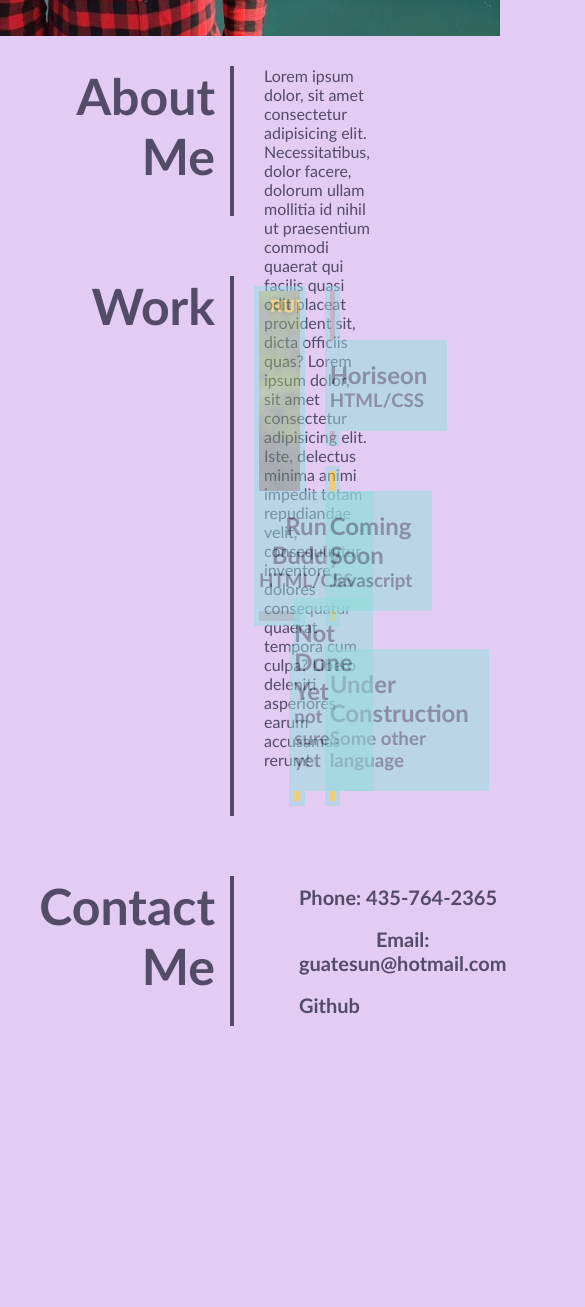
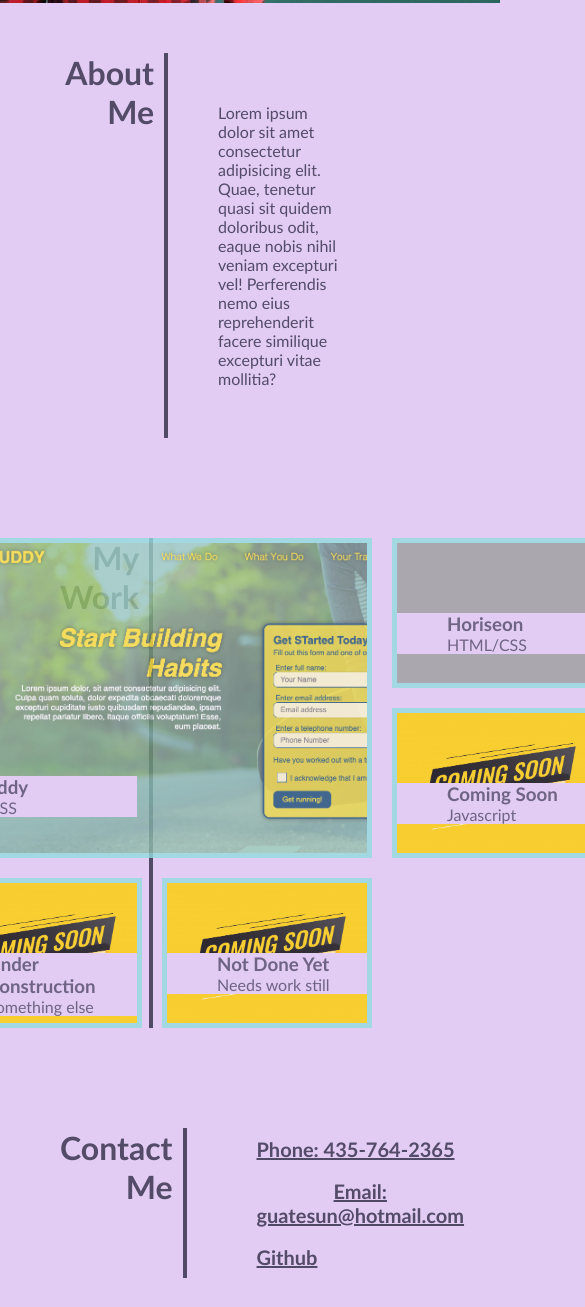
Before and after one commit to Billy4C/MyPortfolio, a plain HTML site: page index.html in a window 390 px wide. Shown: the part 693-2000 px from the top of the page, 585 px wide, since content can reach past the window. Before the commit the page ends 1749 px from the top, so only its background shows below. Drawn offline with Linux system fonts and the light colour scheme; grey boxes are pictures that could not be loaded.

Commit message:
finished everything but the media query

```diff
--- a/assets/style.css
+++ b/assets/style.css
@@ -10,6 +10,7 @@
     margin:0;
     padding:0;
     box-sizing: border-box;
+
 }
 body {
     color:var(--darker);
@@ -92,67 +93,70 @@ header nav ul li a:hover {
     font-weight: bolder;
     width: 300px;
 }
+.hero-text h2 {
+    text-align: center;
+}
 
 #about-me, #work, #contact-me {
     display: flex;
     flex-wrap: wrap;
     justify-content: flex-start;
-    padding:30px;
+    padding:50px;
     flex-flow: row ;
 }
-
-.section-title {
-    font-size: 50px;
-    display:flex;
-    padding-right: 15px;
-    padding-left: 50px;
-    justify-content: flex-end;
-    align-items: flex-start;
-    text-align: right;
-    width: 200px;
+h2 {
+    font-size: xx-large;
+    padding: 0 10px;
+   text-align: right;
 }
 
-.section-text {
+.personal-info {
+    display: flex;
+    position: relative;
+    padding: 0 10px;
+    flex-wrap: wrap;
     border-left: 4px solid var(--darker);
-    height: 150px;
-}
-.flex-row {
-    display: flex;
-    align-items: flex-start;
-    justify-content: flex-end;
-
+    padding: 50px;
+    text-align: left;
+    width: 100%;
+    margin-right: -50px;
 }
 
-.flex-row p {
-    display:flex;
-    padding: 0 30px;
-    border-left: solid 4px var(--darker);
-    align-items: flex-start;
-}
-
-/* grid */
-.work-grid-wrapper {
-    /* display: grid;
-    flex-flow: row; */
-    border: 4px;
-    /* flex-wrap: wrap;
-    box-sizing: border-box;
-    justify-content: flex-end;
-    align-items: flex-start; */
-    border-left: 4px solid var(--darker);
-
-}
 .work-grid-container {
     display: grid;
+    position: relative;
     grid-gap: 20px;
-    margin: 10px;
     grid-auto-flow: row dense;
     grid-template-columns: repeat(3, 1fr);
     grid-template-rows: repeat(3, 1fr);
-    padding: 0 10px;
-    border: 4px;
+    padding: 0 50px;
+    flex-wrap: wrap;
+    width: 80%;
+    border-left: 4px solid var(--darker);
+    justify-content: center;
+    text-decoration: none;
+}
 
+.item-text-main {
+    display:flex;
+    position: relative;
+    padding-right: 50px;
+    padding-left: 0px;
+    justify-content: flex-start;
+    align-items: center;
+    flex-wrap: wrap;
+    width: 200px;
+    left: 0;
+    background-color: var(--background);
+    top: 75%;
+    text-decoration: none;
 }
+.item-text-main:hover {
+    font-weight: bold;
+}
+
+
+
 
 .grid-item {
     display: flex;
@@ -165,25 +169,6 @@ header nav ul li a:hover {
 }
 
 
-
-.grid-item-text {
-    /* float: left; */
-    /* margin-top: 20px; */
-    position: absolute;
-    left: 0;
-    bottom: 10px;
-    padding-right: 20px;
-    padding-top: 20px;
-    padding-bottom: 20px;
-    transition-duration: 2s;
-    background-color: var(--lighter);
-}
-
-.grid-item-text:hover {
-    background-color:white;
-    opacity: .8;
-}
-
 .item-1 {
     display: flex;
     background-image: url("./images/Runbuddylanding.png");
@@ -194,11 +179,12 @@ header nav ul li a:hover {
     display: block;
     width: 100%;
     min-height: 300px;
-    opacity: .5;
+    opacity: .8;
     transition-duration: 1s;
     background-color: var(--white);
     text-align: center;
     align-items: flex-end;
+    text-decoration: none;
 }
 
 .item-1:hover {
@@ -207,15 +193,15 @@ header nav ul li a:hover {
 }
 
 
-/*.item-1 h2, h3 {
-    display: flex;
-    padding: 0 15px;
-    position: relative;
-    background-color: var(--background);
-    justify-content: flex-start;
-    flex-wrap: wrap;
+.item-2, .item-3, .item-4, .item-5, .item-6 {
+    width: 100%;
+    min-height: 150px;
+    display: block;
+    opacity: .8;
+    transition-duration: 1s;
+    text-decoration: none;
 }
-*/
+
 
 .item-2 {
     background-image: url("./images/Horiseon\ screenshot.png");
@@ -223,23 +209,11 @@ header nav ul li a:hover {
     grid-row: 1 /span 1;
     position: relative;
     background-size: cover;
-    opacity: .5;
-    transition-duration: 1s;
 }
 .item-2:hover {
     opacity: 1;
     background-color: none;
 }
-
-
-.item-2, .item-3, .item-4 img, .item-5 {
-    width: 100%;
-    min-height: 150px;
-    display: block;
-    opacity: .5;
-    transition-duration: 1s;
-}
-
 
 .item-3 {
     background-image: url("./images/coming-soon-construction-yellow-background-design_1017-25509.jpg");
@@ -247,8 +221,7 @@ header nav ul li a:hover {
     grid-row: 2 /span 1;
     position: relative;
     background-size: cover;
-    opacity: .5;
-    transition-duration: 1s;
+
 }
 .item-3:hover {
     opacity: 1;
@@ -258,12 +231,11 @@ header nav ul li a:hover {
 
 .item-4 {
     background-image: url("./images/coming-soon-construction-yellow-background-design_1017-25509.jpg");
-    grid-column: 3 / span 1;
+    grid-column: 1 / span 1;
     grid-row: 3 / span 1;
     position: relative;
     background-size: cover;
-    opacity: .5;
-    transition-duration: 1s;
+
 }
 .item-4:hover {
     opacity: 1;
@@ -276,20 +248,41 @@ header nav ul li a:hover {
     grid-column: 2 / span 1;
     grid-row: 3 / span 1;
     position: relative;
-    opacity: .5;
-    transition-duration: 1s;
+
 }
 .item-5:hover {
     opacity: 1;
     background-color: none;
 }
+.item-6 {
+    background-image: url("./images/coming-soon-construction-yellow-background-design_1017-25509.jpg");
+    background-size: cover;
+    grid-column: 3 / span 1;
+    grid-row: 3 / span 1;
+    position: relative;
 
-.grid-text-float {
-    float: left;
-    margin-top: 20px;
 }
 
-/* end grid */
+.item-6:hover {
+    opacity: 1;
+    background-color: none;
+}
+.item-text {
+    display:flex;
+    position: relative;
+    padding-right: 15px;
+    padding-left: 50px;
+    justify-content: flex-start;
+    align-items: center;
+    flex-wrap: wrap;
+    width: 200px;
+    left: 0;
+    background-color: var(--background);
+    top: 50%;
+    text-decoration: none;
+    opacity: 1;
+}
+
 
 
 .contact ul{
@@ -299,9 +292,9 @@ header nav ul li a:hover {
     justify-content: space-between;
     height: 150px;
     flex-wrap: wrap;
-    /* padding: 35px 35px; */
     width: 100%;
     list-style: none;
+    margin-right: 110px;
 }
 
 .contact ul li {
@@ -310,11 +303,11 @@ header nav ul li a:hover {
     list-style: none;
     font-size: 20px;
     font-weight: bolder;
-    margin: 0 50px ;
+    margin: 0 0 0 55px ;
     justify-content: center;
     align-items: center;
     list-style: none;
-    text-decoration: none;
+    text-decoration: underline;
     padding: 0 15px;
 }
 
@@ -330,7 +323,7 @@ header nav ul li a:hover {
 }
 
 
-@media screen and(max-width: 980px) {
+@media screen and(max-width: 768px) {
     .work-grid-container {
         grid-template-columns: repeat(2, 1fr);
         grid-template-rows: repeat(1, 1fr);
--- a/index.html
+++ b/index.html
@@ -34,68 +34,57 @@
     </section>
 
     <!-- About Me section, header on the left, p on the right, inline-->
-    <section id="about-me">
-        <div class="flex-row">
-            <h2 class="section-title">About Me</h2>
-        </div>
-        <div class="flex-row">
-            <p class="section-text">
-                Lorem ipsum dolor, sit amet consectetur adipisicing elit.
-                 Necessitatibus, dolor facere, dolorum ullam mollitia id nihil ut praesentium commodi quaerat qui facilis quasi odit placeat provident sit,
-                  dicta officiis quas?
-                Lorem ipsum dolor, sit amet consectetur adipisicing elit. Iste, delectus minima animi impedit totam repudiandae velit, consequuntur inventore dolores consequatur quaerat tempora cum culpa? Libero deleniti asperiores earum accusamus rerum!
-            </p>
-        </div>
+    <section class="personal" id="about-me">
+        <h2>About Me</h2>
+            <div class="personal-info">
+                <p>Lorem ipsum dolor sit amet consectetur adipisicing elit. Quae, tenetur quasi sit quidem doloribus odit, eaque nobis nihil veniam excepturi vel! Perferendis nemo eius reprehenderit facere similique excepturi vitae mollitia?</p>
+            </div>
+
+
     </section>
 
     <!--project section gridbox, looks like 3x3 with first box (2fr 2fr)-->
     <!--include run buddy/ Horiseon/ empty boxes for coming soon-->
-    <section id="work">
-        <div class="flex-row">
-            <h2 class="section-title">Work</h2>
+    <section class="projects" id="work">
+        <h2>My Work</h2>
+        <div class="work-grid-container">
+            <a href="https://billy4c.github.io/run-buddy/" class="grid-item item-1">
+                <div class=" item-text-main">
+                    <h3>Run Buddy</h3>
+                    <span>HTML/CSS</span>
+                </div>
+            </a>
+
+            <a href="https://billy4c.github.io/Challenge1/" class="grid-item item-2">
+                <div class="item-text">
+                <h3>Horiseon</h3>
+                HTML/CSS
+                </div>
+            </a>
+
+            <article class="grid-item item-3">
+                <div class="item-text">
+                <h3>Coming Soon</h3>
+                Javascript
+            </article>
+
+            <article class="grid-item item-4">
+                <div class="item-text">
+                <h3>Under Construction</h3>
+                Something else
+            </article>
+
+            <article class="grid-item item-5">
+                <div class="item-text">
+                <h3>Not Done Yet</h3>
+                Needs work still
+            </article>
         </div>
-        <div class="work-grid-wrapper">
-            <div class="work-grid-container">
-                <div class="grid-item item-1">
-                    <div class="grid-item-text">
-                        <h2>Run Buddy</h2>
-                        <h3>HTML/CSS</h3>
-                    </div>
-                </div>
+    </section>
 
-                <div class="grid-item item-2">
-                        <div class="grid-item-text">
-                            <h2>Horiseon</h2>
-                            <h3>HTML/CSS</h3>
-                        </div>
-                </div>
-                <div class="grid-item item-3">
-                        <div class="grid-item-text">
-                            <h2>Coming Soon</h2>
-                            <h3>Javascript</h3>
-                        </div>
-                </div>
-                <div class="grid-item item-4">
-                    <img src="./assets/images/coming-soon-construction-yellow-background-design_1017-25509.jpg">
-                        <div class="grid-item-text">
-                            <h2>Under Construction</h2>
-                            <h3>Some other language</h3>
-                        </div>
-                </div>
 
-                <div class="grid-item item-5">
-                    <div class="grid-item-text">
-                        <h2>Not Done Yet<h2>
-                        <h3>not sure yet</h3>
-                    </div>
-                </div>
-            </div>
-        </div>
-
-    </section>
-    <footer id="contact-me">
-        <h2 class="section-title">Contact Me</h2>
-            <div class="contact">
+    <footer id="contact-me" class="contact">
+        <h2>Contact Me</h2>
                 <ul>
                     <li>Phone: 435-764-2365</li>
                     <li>Email:<a href="mailto:guatesun@hotmail.com">guatesun@hotmail.com</a></li>
```
